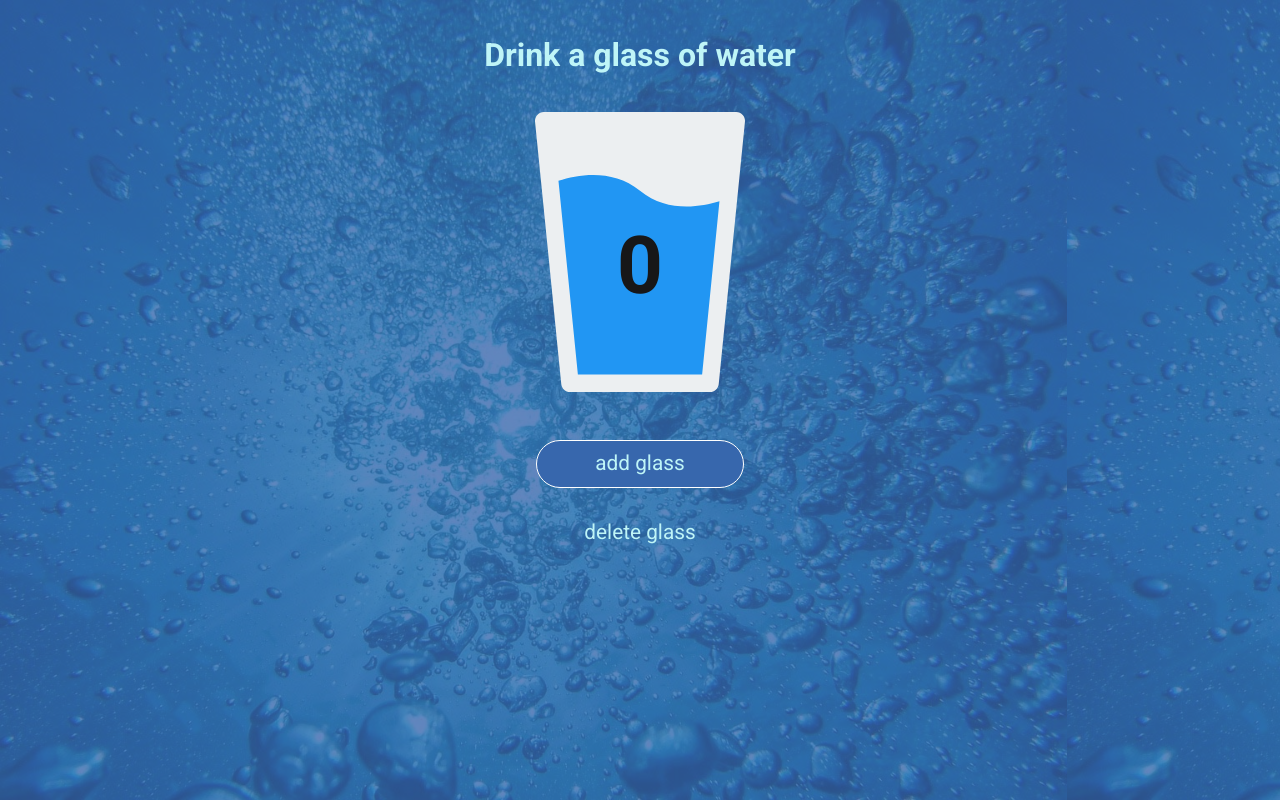
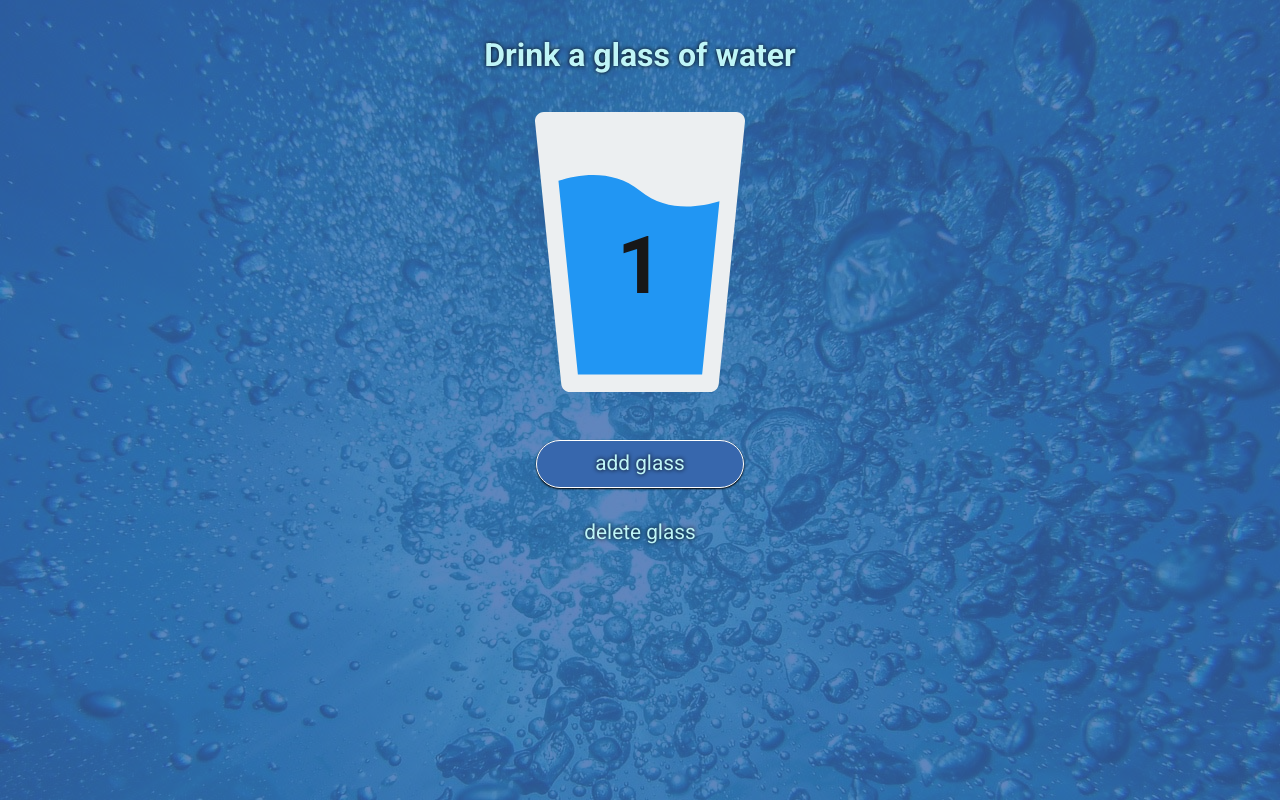
Before and after one commit to bascommaster/drinkwater, a website: page src/content/index.html in a window 1280 px wide. Both pictures are taken after a click on the button "add glass". Drawn offline with nearby package versions, Linux system fonts and the light colour scheme; files that its build step writes are made by us from their sources; files whose address does not match are found by name.

Commit message:
add glass counter and localStorage

```diff
--- a/src/content/index.html
+++ b/src/content/index.html
@@ -32,11 +32,11 @@
     <main class="container">
       <h1 class="container__title">Drink a glass of water</h1>
       <section class="container__glass glass">
-        <p class="glass__counter">0</p>
-        <img class="glass__img" src="../assets/img/water-glass.svg" alt="glass og blue water">
+        <span class="glass__counter glass__counter--js">0</span>
+        <img class="glass__img" src="assets/img/water-glass.svg" alt="glass og blue water">
       </section>
-      <button class="container__add-glass">add glass</button>
-      <button class="container__del-glass">delete glass</button>
+      <button class="container__add-glass container__add-glass--js">add glass</button>
+      <button class="container__del-glass container__del-glass--js">delete glass</button>
     </main>
 
 
--- a/src/js/main.js
+++ b/src/js/main.js
@@ -3,11 +3,11 @@
 // service worker registration - remove if you're not going to use it
 
 if ('serviceWorker' in navigator) {
-  window.addEventListener('load', function() {
-    navigator.serviceWorker.register('serviceworker.js').then(function(registration) {
+  window.addEventListener('load', function () {
+    navigator.serviceWorker.register('serviceworker.js').then(function (registration) {
       // Registration was successful
       console.log('ServiceWorker registration successful with scope: ', registration.scope);
-    }, function(err) {
+    }, function (err) {
       // registration failed :(
       console.log('ServiceWorker registration failed: ', err);
     });
@@ -17,4 +17,31 @@ if ('serviceWorker' in navigator) {
 // place your code below
 
 
-console.log(`Hello world!`);
+// console.log(`Hello world!`);
+
+const spanCounter = document.querySelector('.glass__counter--js');
+const addButton = document.querySelector('.container__add-glass--js');
+const delButton = document.querySelector('.container__del-glass--js');
+
+
+let counter = localStorage.getItem('glassNumber');
+spanCounter.innerHTML = localStorage.getItem('glassNumber');
+
+addButton.addEventListener('click', () => {
+  // spanCounter.innerHTML = parseInt(spanCounter.innerHTML)+1; // you can do something like this
+  counter++;
+  localStorage.setItem('glassNumber', counter);
+  // spanCounter.innerHTML = counter;
+  spanCounter.innerHTML = localStorage.getItem('glassNumber');
+});
+
+delButton.addEventListener('click', () => {
+  if (counter <= 0) {
+    counter = 0;
+  } else {
+    counter--;
+    localStorage.setItem('glassNumber', counter);
+    spanCounter.innerHTML = localStorage.getItem('glassNumber');
+  }
+  spanCounter.innerHTML = counter;
+});
--- a/src/scss/_style.scss
+++ b/src/scss/_style.scss
@@ -10,6 +10,9 @@
 
     &__title{
         font-size: 2rem;
+        text-align: center;
+        text-shadow: 0 0 4px black;
+
     }
 
 
@@ -27,6 +30,9 @@
         height: 3rem;
         margin-top: 2rem;
         width: 13rem;
+        outline: none;
+        text-shadow: 0 0 4px black;
+        box-shadow: 0 1px 2px 0 black;
     }
 
     &__del-glass{
@@ -34,6 +40,8 @@
         border: none;
         color:$white;
         margin-top: 2rem;
+        outline: none;
+        text-shadow: 0 0 4px black;
     }
 }
 
--- a/src/scss/main.scss
+++ b/src/scss/main.scss
@@ -16,6 +16,6 @@ body {
   color: $white;
   background-image: url("../assets/img/water1.jpg");
   background-repeat: repeat;
-  background-size:contain;
+  background-size:cover;
   font-family: 'Roboto', sans-serif;
 }
```
